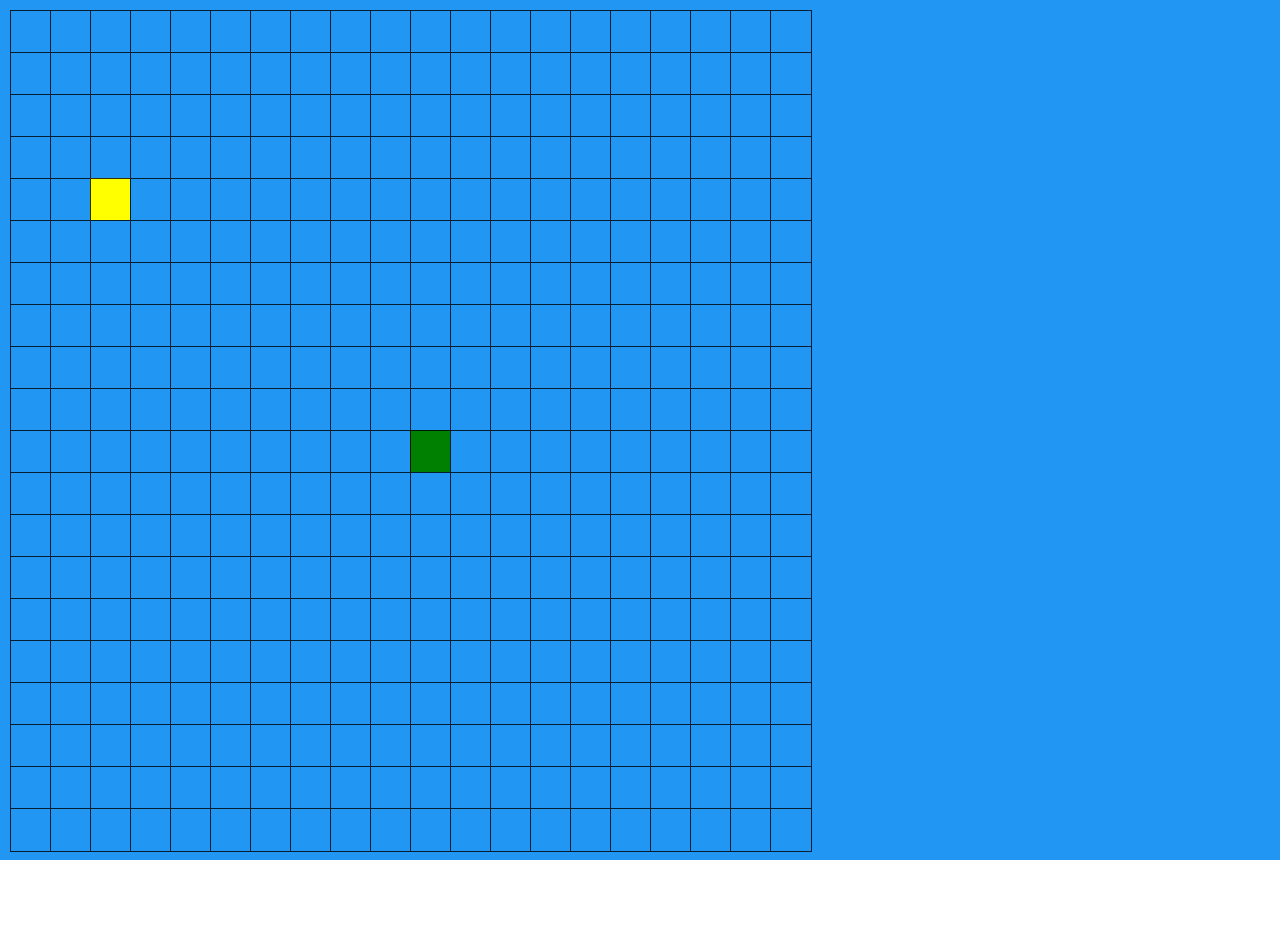
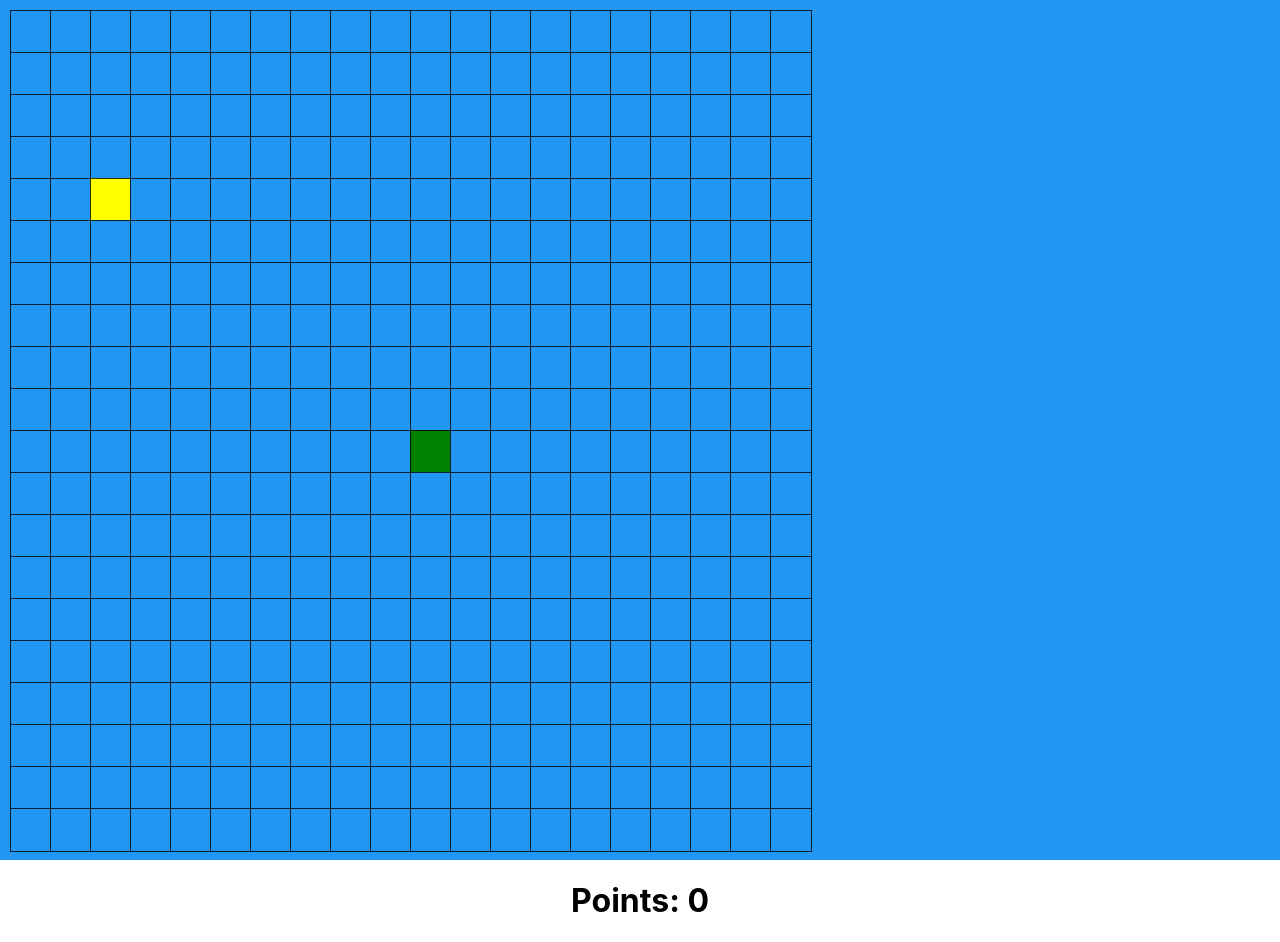
Before and after one commit to abcmer/snake, a React (Create React App) app in the folder web/: page / in a window 1280 px wide. Before the commit the page ends 860 px from the top, so only its background shows below. Built offline with nearby package versions, Linux system fonts and the light colour scheme.

Commit message:
add functional score board.

```diff
--- a/web/src/Grid.js
+++ b/web/src/Grid.js
@@ -7,12 +7,12 @@ class Grid extends Component {
     super(props);
     this.state = {
       gridSize: [20, 20],
+      snakeSpeed: 300,
       snake: [ [10, 10] ],
-      snakeSpeed: 300,
       foodPos: [],
-      snakeLength: 1,
       direction: null,
-      matrix: []
+      matrix: [],
+      points: 0
     };
     this.handleKeyDown = this.handleKeyDown.bind(this)
   }
@@ -96,7 +96,7 @@ class Grid extends Component {
   }
 
   moveSnake(direction) {
-    let { snake, matrix, foodPos, gridSize } = this.state;
+    let { snake, matrix, foodPos, gridSize, points } = this.state;
     const mouthPos = snake[0]
     let nextMouth
 
@@ -120,13 +120,18 @@ class Grid extends Component {
     nextMouth = this.adjustForOutOfBounds(nextMouth, this.state.gridSize)
 
     if (this.getCellId(nextMouth) === this.getCellId(foodPos)) {
-      // Update mouth of snake to nextMouth and Reset Food
+      // Update mouth of snake to nextMouth
+      // Reset Food
+      // Add 1 point
       snake.unshift(nextMouth)
       foodPos = this.generateRandomFoodPos(gridSize)
+      points += 1
     } else if (snake.map(seg => this.getCellId(seg)).includes(this.getCellId(nextMouth))) {
+      // Reset the game back to default
       snake = [[10, 10]];
       foodPos = this.generateRandomFoodPos(gridSize);
       direction = null;
+      points = 0
     } else {
       // Otherwise just remove tail and add it to nextMouth
       // to simulate movement of the snake.
@@ -139,7 +144,8 @@ class Grid extends Component {
       matrix,
       snake,
       foodPos,
-      direction
+      direction,
+      points
     })
   }
 
@@ -207,9 +213,13 @@ class Grid extends Component {
     }
 
     return (
-      <div className="grid-container" style={gridContainerStyle} onKeyDown={this.handleKeyDown} >
-        {getGridItems(this.state.matrix)}
+      <div className="game">
+        <div className="grid-container" style={gridContainerStyle} onKeyDown={this.handleKeyDown} >
+          {getGridItems(this.state.matrix)}
+        </div>
+        <h1>Points: {this.state.points}</h1>
       </div>
+
     );
   }
 }
```
